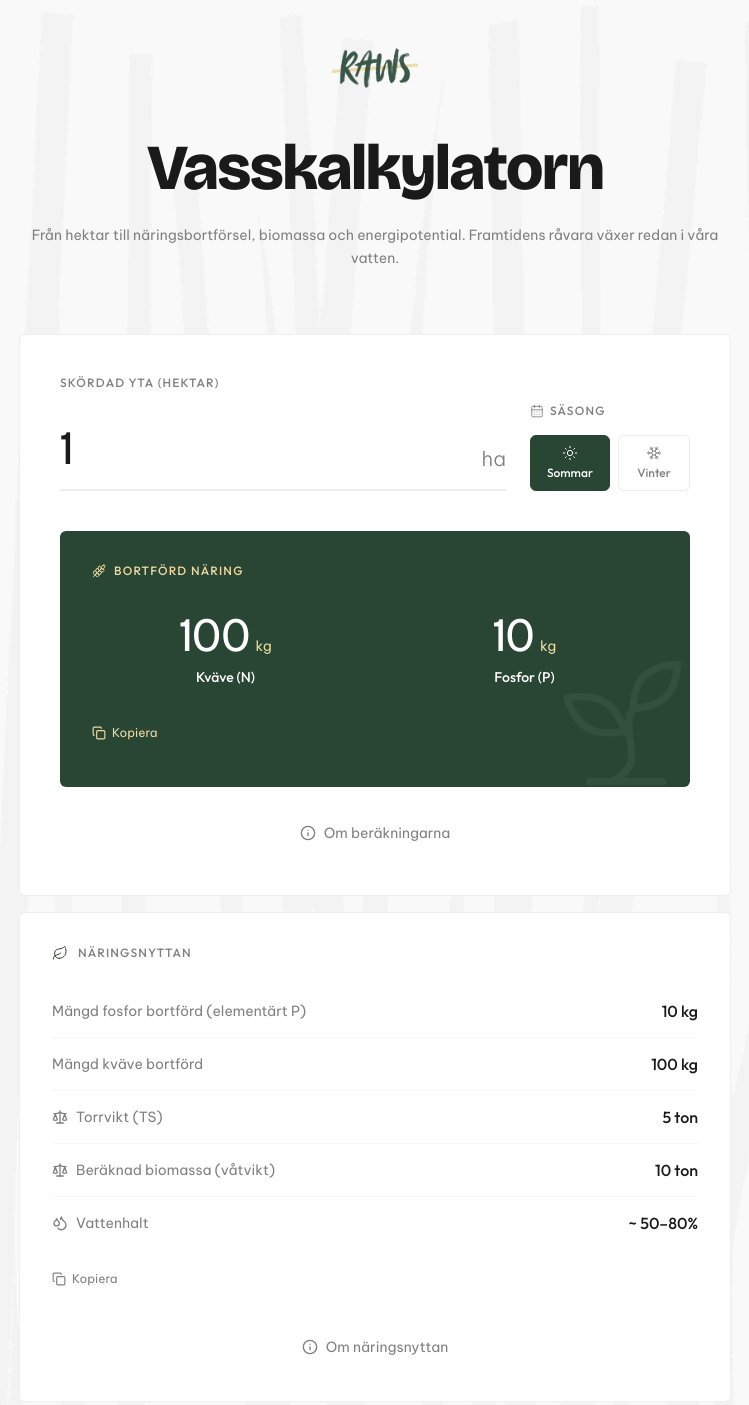
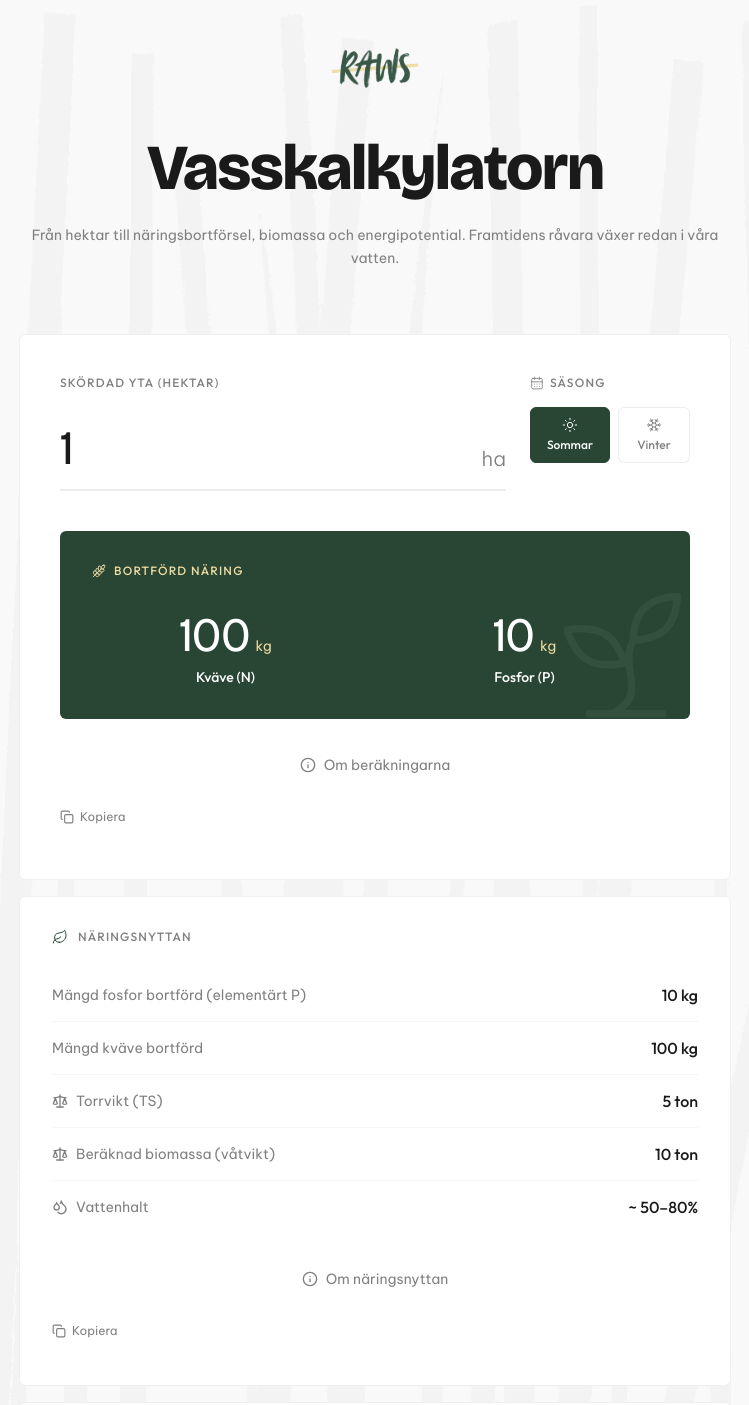
Before and after one commit to aiipraktiken-cmd/vasskalkylator, a React (Vite) app: page / in a window 1280 px wide. Shown: the top 1405 px of the page, without its empty margins (265-1014 px from the left). Built offline with nearby package versions, Linux system fonts and the light colour scheme.

Commit message:
fix: align SÄSONG label with SKÖRDAD YTA, move Kopiera below Om-info consistently

```diff
--- a/src/App.tsx
+++ b/src/App.tsx
@@ -227,7 +227,7 @@
         <div className="bg-white border border-[#80808020] rounded-md p-8 sm:p-10 mb-4">
 
           {/* Hektar + Season — stacked on mobile, row on sm+ */}
-          <div className="flex flex-col sm:flex-row gap-6 sm:items-end mb-10">
+          <div className="flex flex-col sm:flex-row gap-6 sm:items-start mb-10">
 
             {/* Hektar Input */}
             <div className="flex-1 min-w-0">
@@ -316,13 +316,6 @@
                 <p className="text-sm mt-2 font-heading font-medium">Fosfor (P)</p>
               </div>
             </div>
-            <button
-              onClick={() => copy(`Kväve (N): ${nitrogen.toLocaleString('sv-SE')} kg\nFosfor (P): ${phosphorus.toLocaleString('sv-SE')} kg`, 'naring')}
-              className="mt-6 flex items-center gap-1.5 text-xs text-[#eddaa1] hover:text-white transition-colors duration-200 cursor-pointer min-h-[44px] relative z-10"
-              aria-label="Kopiera bortförd näring"
-            >
-              {copied === 'naring' ? <><Check className="w-3.5 h-3.5" />Kopierat</> : <><Copy className="w-3.5 h-3.5" />Kopiera</>}
-            </button>
           </div>
 
           {/* Om beräkningarna */}
@@ -386,6 +379,13 @@
               </div>
             )}
           </div>
+          <button
+            onClick={() => copy(`Kväve (N): ${nitrogen.toLocaleString('sv-SE')} kg\nFosfor (P): ${phosphorus.toLocaleString('sv-SE')} kg`, 'naring')}
+            className="mt-2 flex items-center gap-1.5 text-xs text-[#808080] hover:text-[#294634] transition-colors cursor-pointer min-h-[44px]"
+            aria-label="Kopiera bortförd näring"
+          >
+            {copied === 'naring' ? <><Check className="w-3.5 h-3.5" />Kopierat</> : <><Copy className="w-3.5 h-3.5" />Kopiera</>}
+          </button>
         </div>
 
         {/* Näringsnyttan */}
@@ -430,13 +430,6 @@
             </div>
           </div>
 
-          <button
-            onClick={() => copy(`Fosfor bortförd: ${phosphorus.toLocaleString('sv-SE')} kg\nKväve bortförd: ${nitrogen.toLocaleString('sv-SE')} kg\nTorrvikt: ${dryWeight.toLocaleString('sv-SE', { maximumFractionDigits: 1 })} ton\nVåtvikt: ${wetWeight.toLocaleString('sv-SE', { maximumFractionDigits: 1 })} ton`, 'naringsnytta')}
-            className="mt-2 flex items-center gap-1.5 text-xs text-[#808080] hover:text-[#294634] transition-colors cursor-pointer min-h-[44px]"
-            aria-label="Kopiera näringsnyttan"
-          >
-            {copied === 'naringsnytta' ? <><Check className="w-3.5 h-3.5" />Kopierat</> : <><Copy className="w-3.5 h-3.5" />Kopiera</>}
-          </button>
           {/* Om näringsnyttan */}
           <div className="mt-6">
             <button
@@ -459,6 +452,13 @@
               </div>
             )}
           </div>
+          <button
+            onClick={() => copy(`Fosfor bortförd: ${phosphorus.toLocaleString('sv-SE')} kg\nKväve bortförd: ${nitrogen.toLocaleString('sv-SE')} kg\nTorrvikt: ${dryWeight.toLocaleString('sv-SE', { maximumFractionDigits: 1 })} ton\nVåtvikt: ${wetWeight.toLocaleString('sv-SE', { maximumFractionDigits: 1 })} ton`, 'naringsnytta')}
+            className="mt-2 flex items-center gap-1.5 text-xs text-[#808080] hover:text-[#294634] transition-colors cursor-pointer min-h-[44px]"
+            aria-label="Kopiera näringsnyttan"
+          >
+            {copied === 'naringsnytta' ? <><Check className="w-3.5 h-3.5" />Kopierat</> : <><Copy className="w-3.5 h-3.5" />Kopiera</>}
+          </button>
         </div>
 
         {/* Energi & Klimat */}
```
